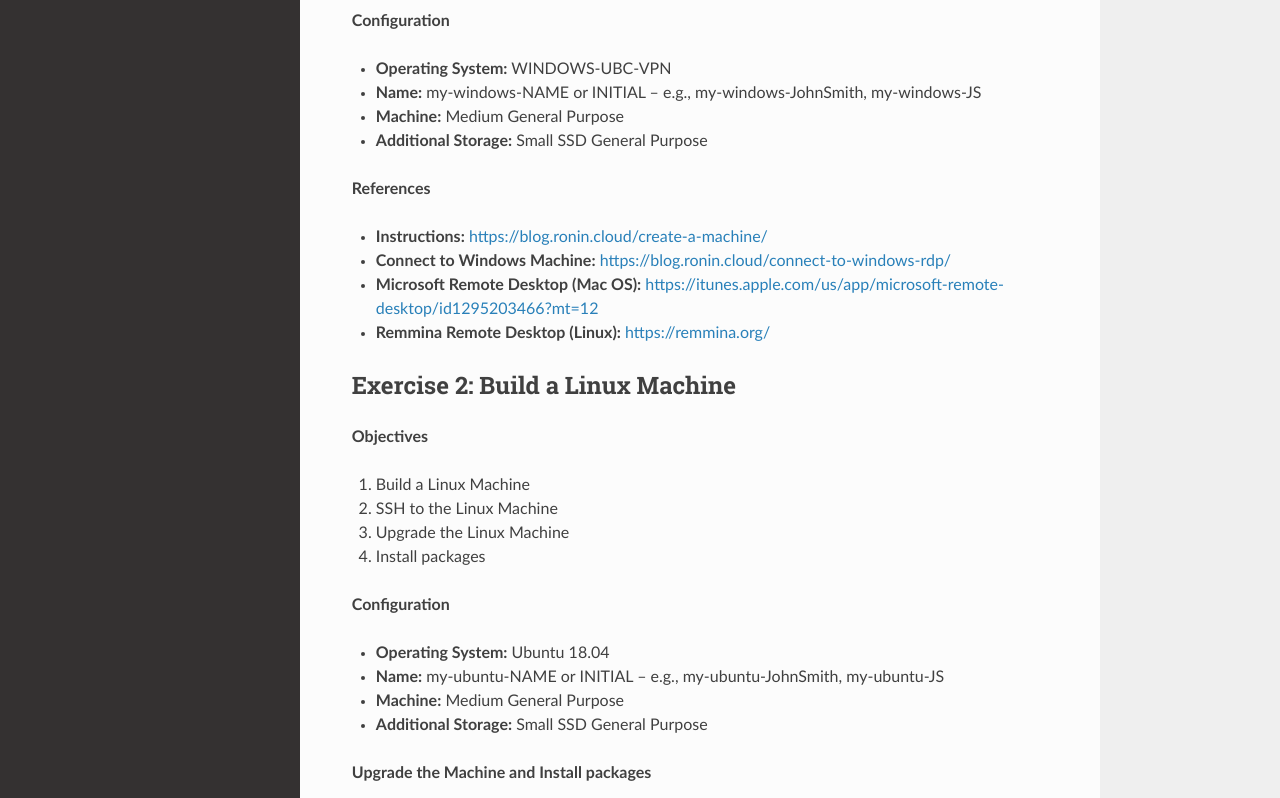
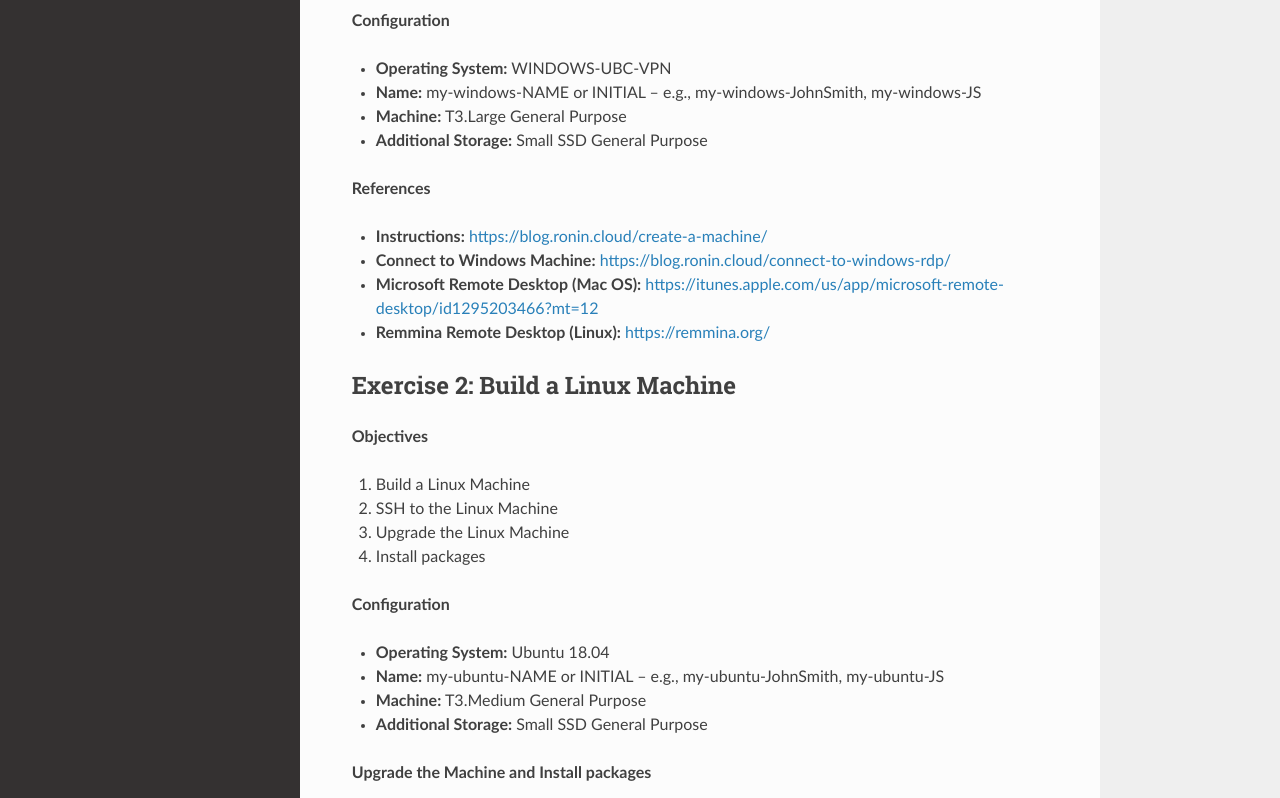
Before and after one commit to mwytang/ronin-workshop, a Sphinx documentation site: the page built from docs/source/machine.rst, in a window 1280 px wide and 1400 px high. Shown: the part 351-1149 px from the top of the window. Built offline with Sphinx 7.4.7 and the Read the Docs theme 2.0.0, drawn with Linux system fonts in a browser that asks for light colours.

Commit message:
Update machine.rst

```diff
--- a/docs/source/machine.rst
+++ b/docs/source/machine.rst
@@ -13,7 +13,7 @@ Exercise 1: Build a Windows Machine
 
 * **Operating System:** WINDOWS-UBC-VPN
 *	**Name:** my-windows-NAME or INITIAL – e.g., my-windows-JohnSmith, my-windows-JS
-* **Machine:** Medium General Purpose
+* **Machine:** T3.Large General Purpose
 *	**Additional Storage:** Small SSD General Purpose
 
 **References**
@@ -36,7 +36,7 @@ Exercise 2: Build a Linux Machine
 
 * **Operating System:** Ubuntu 18.04
 * **Name:** my-ubuntu-NAME or INITIAL – e.g., my-ubuntu-JohnSmith, my-ubuntu-JS
-* **Machine:** Medium General Purpose
+* **Machine:** T3.Medium General Purpose
 * **Additional Storage:** Small SSD General Purpose
 
 **Upgrade the Machine and Install packages**
```
